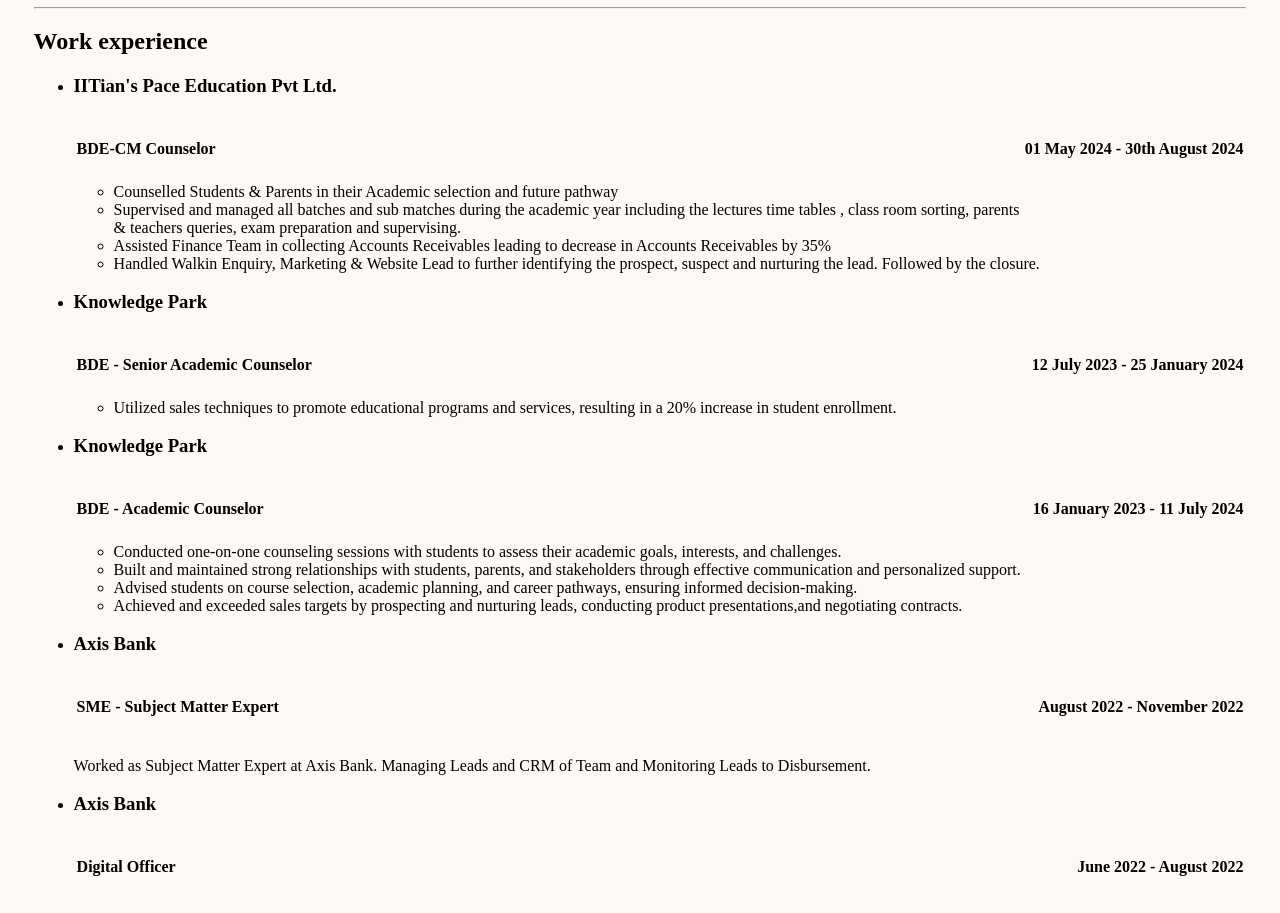
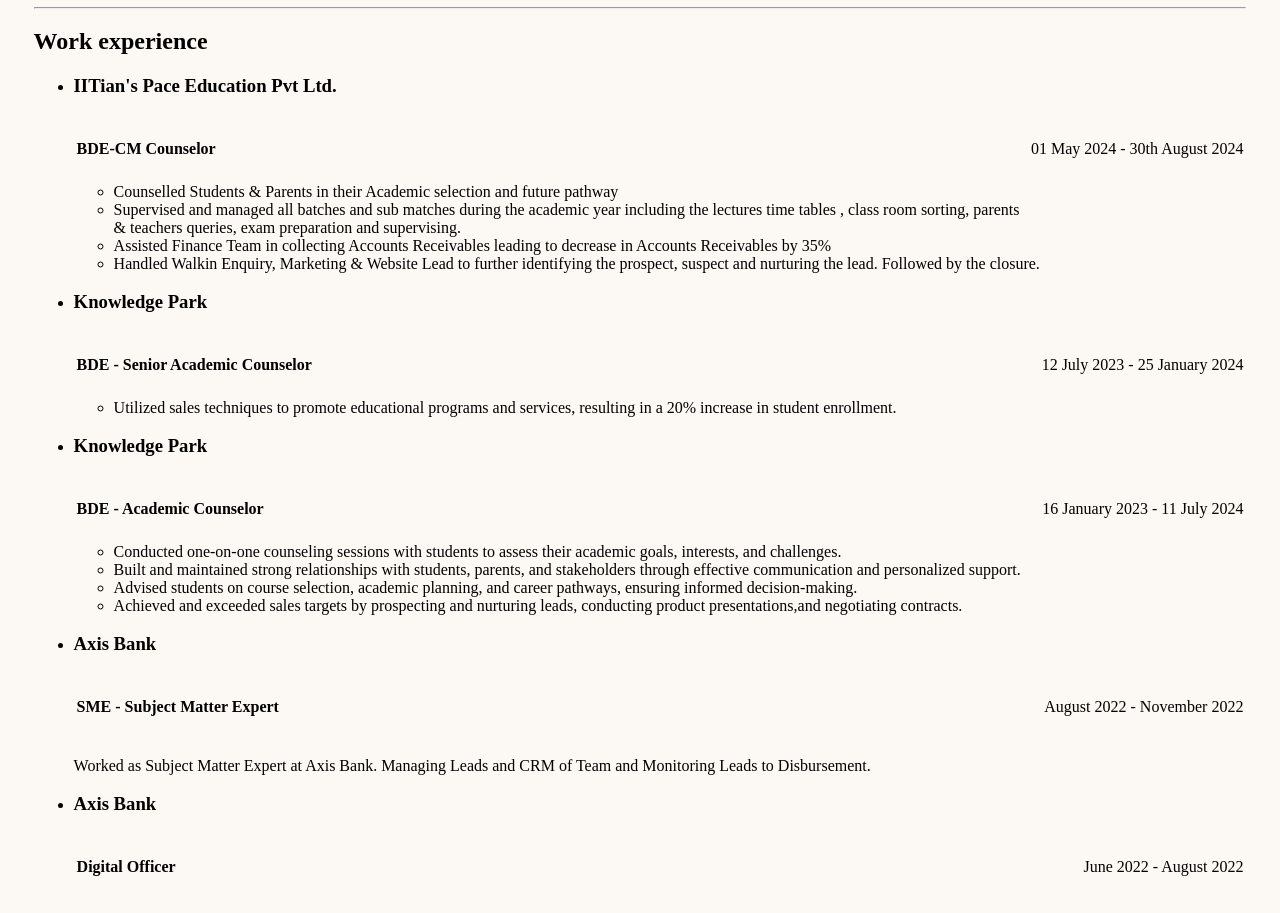
Before and after one commit to ronakpatil124/Capstone-1, a plain HTML site: page index.html in a window 1280 px wide. Shown: the part 795-1708 px from the top of the page. Drawn offline with Linux system fonts and the light colour scheme.

Commit message:
index.html

```diff
--- a/index.html
+++ b/index.html
@@ -68,7 +68,7 @@
                 <h3>IITian's Pace Education Pvt Ltd.</h3>
                 <table width="100%">
                     <th width="80%"><h4>BDE-CM Counselor</h4></th>
-                    <th align="right"  >01 May 2024 - 30th August 2024</th>
+                    <td align="right">01 May 2024 - 30th August 2024</td>
                 </table>
 
                 <ul>
@@ -87,7 +87,7 @@
                     <th width="80%">
                         <h4>BDE - Senior Academic Counselor</h4>
                     </th>
-                    <th align="right"  >12 July 2023 - 25 January 2024</th>
+                    <td align="right"  >12 July 2023 - 25 January 2024</td>
                 </table>
 
                 <ul>
@@ -102,7 +102,7 @@
                     <th width="80%">
                         <h4>BDE - Academic Counselor</h4>
                     </th>
-                    <th align="right"  >16 January 2023 - 11 July 2024</th>
+                    <td align="right"  >16 January 2023 - 11 July 2024</td>
                 </table>
 
 
@@ -120,7 +120,7 @@
                     <th width="80%">
                         <h4>SME - Subject Matter Expert</h4>
                     </th>
-                    <th align="right"  >August 2022 - November 2022</th>
+                    <td align="right"  >August 2022 - November 2022</td>
                 </table>
 
 
@@ -133,7 +133,7 @@
                 <th width="80%">
                     <h4>Digital Officer</h4>
                 </th>
-                <th align="right"  >June 2022 - August 2022</th>
+                <td align="right"  >June 2022 - August 2022</td>
                 </table>
 
 
```
